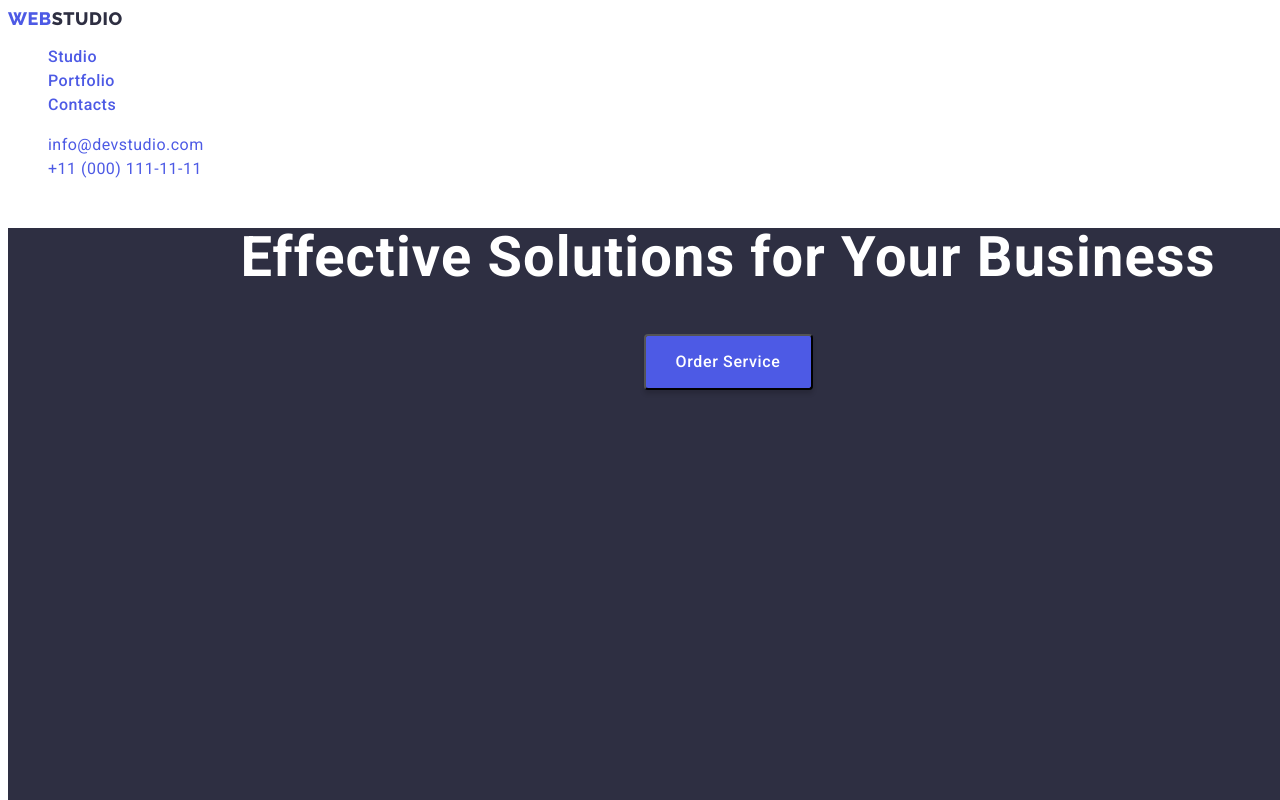
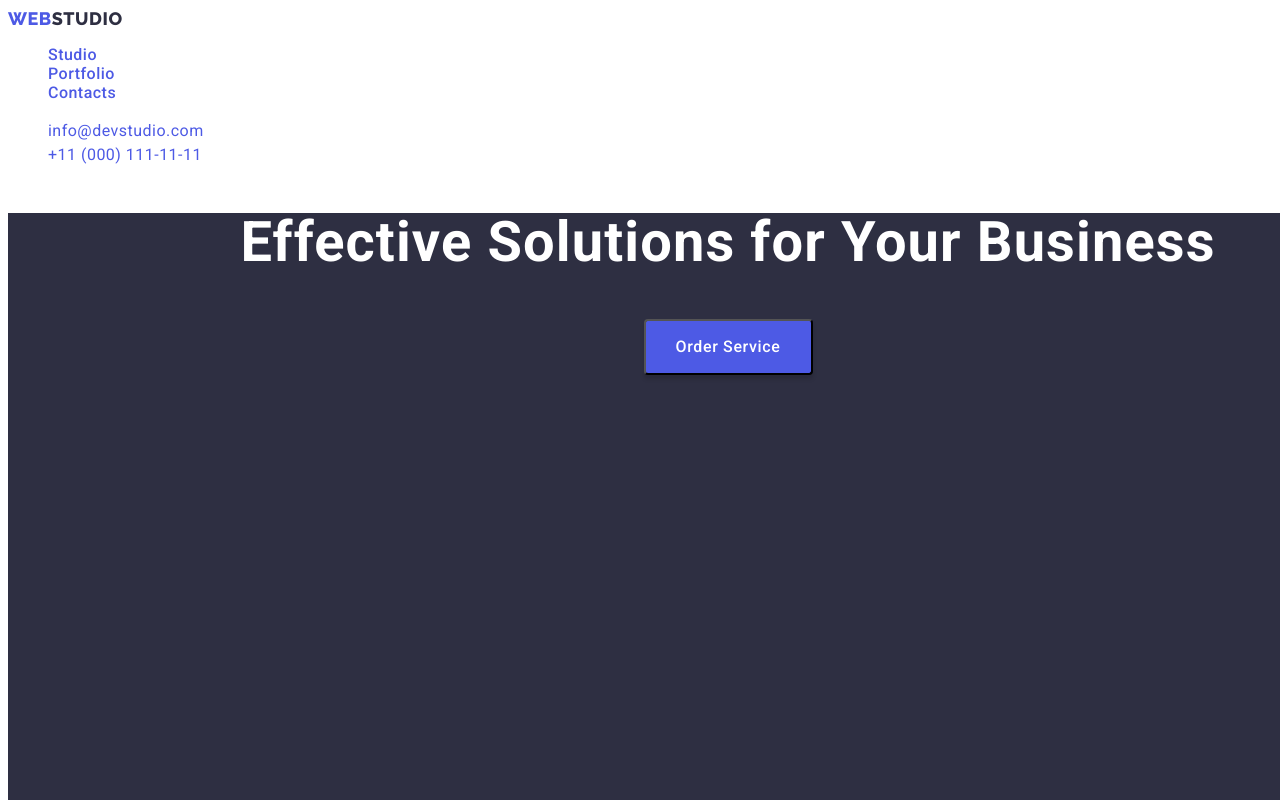
Before and after one commit to olehpetrovasyliev/goit-markup-hw-02, a plain HTML site: page index.html in a window 1280 px wide. Shown: the top 800 px of the page. Drawn offline with Linux system fonts and the light colour scheme.

Commit message:
Update styles.css

```diff
--- a/css/styles.css
+++ b/css/styles.css
@@ -17,13 +17,15 @@ body{
     --color-light: #F4F4FD;
 }
 .menu-item{
-    color: var(--color-dark);
-    letter-spacing:0.02em;
     text-decoration: none;
-        font-style: normal;
-        font-weight: 500;
-        font-size: 16px;
         line-height: 24px;
+        color: var(--color-dark);
+            font-family: 'Roboto', sans-serif;
+            font-style: normal;
+            font-weight: 500;
+            font-size: 16px;
+            line-height: 1.2;
+            letter-spacing: 0.02em;
 
 }
 .menu-item:hover,
```
